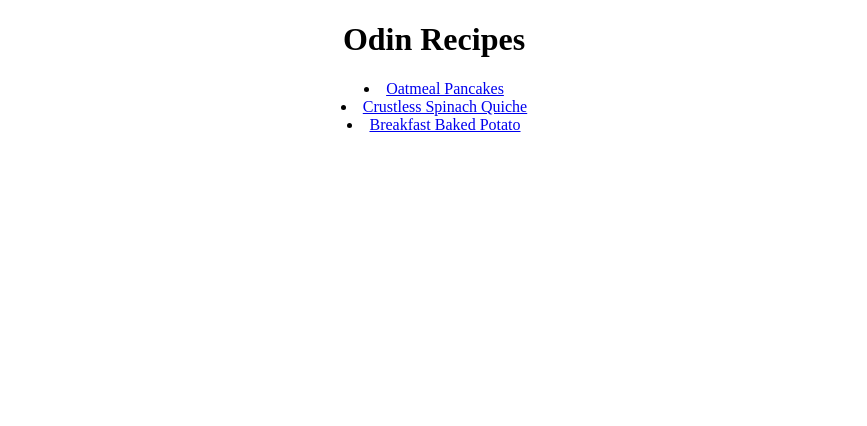
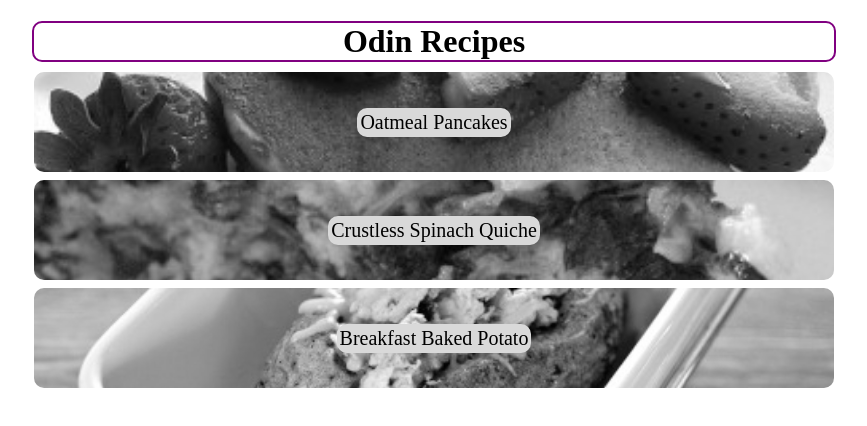
Before and after one commit to seydacanyilmaz/odin-recipes, a plain HTML site: page index.html in a window 1280 px wide. Shown: the whole page, without its empty margins (206-1073 px from the left). Drawn offline with Linux system fonts and the light colour scheme.

Commit message:
Add styling to give website a modern look

```diff
--- a/index.html
+++ b/index.html
@@ -8,10 +8,10 @@
     </head>
     <body>
         <h1>Odin Recipes</h1>
-            <ul>
-                <li><a href="./recipes/oatmeal-pancakes.html">Oatmeal Pancakes</a></li>
-                <li><a href="./recipes/crustless-spinach-quiche.html">Crustless Spinach Quiche</a></li>
-                <li><a href="./recipes/breakfast-baked-potato.html">Breakfast Baked Potato</a></li>
+            <ul class="main-list">
+                <li class="main-list-item" style="background-image: url(./image/oatmeal-pancakes.jpeg);"><a href="./recipes/oatmeal-pancakes.html">Oatmeal Pancakes</a></li>
+                <li class="main-list-item" style="background-image: url(./image/crustless-spinach-quiche.jpeg);"><a href="./recipes/crustless-spinach-quiche.html">Crustless Spinach Quiche</a></li>
+                <li class="main-list-item" style="background-image: url(./image/breakfast-baked-potato.jpeg);"><a href="./recipes/breakfast-baked-potato.html">Breakfast Baked Potato</a></li>
             </ul>
     </body>
 </html>
--- a/style.css
+++ b/style.css
@@ -1,23 +1,80 @@
-/*
-* {
+/* * {
+    border: 2px solid red;
+} */
+
+h1, h2 {
+    max-width: 800px;
+    margin-left: auto;
+    margin-right: auto;
+    margin-bottom: 10px;
     text-align: center;
+    border-radius: 10px;
+    border: 2px solid purple;
 }
-*/
-body {
+
+p {
+    max-width: 800px;
+    margin: auto;
+    background-color: aquamarine;
+    border-radius: 10px;
+    padding: 5px;
+    box-sizing: border-box;
+}
+
+.img-container {
+    max-width: 800px;
+    margin: auto;
+}
+
+img {
+    display: block;
+    width: 300px;
+    height: auto;
+    margin: 0 auto;
+    border-radius: 10px;
+}
+
+ul, ol {
+    max-width: 800px;
+    margin: 0 auto;
+    padding: 0;
+    list-style-position: inside;
+    margin-bottom: 10px;
+}
+
+ul {
     text-align: center;
 }
 
-h1, h2 {
-
+.main-list {
+    list-style: none;
 }
 
-img {
-    width: 300px;
-    height: auto;
+.main-list-item a {
+    text-decoration: none;
+    padding: 3px;
+    font-size: 20px;
+    color: black;
+    display: block;
+    border-radius: 10px;
+    background-color: rgb(219, 217, 213);
 }
 
-ul, ol {
-    margin: 0;
-    padding: 0;
-    list-style-position: inside;
+.main-list-item {
+    display: flex;
+    justify-content: center;
+    align-items: center;
+    box-sizing: border-box;
+    border-radius: 10px;
+    max-width: 800px;
+    height: 100px;
+    margin-bottom: 8px;
+    background-size: cover;
+    background-origin: border-box;
+    background-position: center;
+    filter: grayscale(100%);
 }
+
+.main-list-item:hover {
+    filter: grayscale(0%);
+}
```
Also changed, not shown: recipes/breakfast-baked-potato.html (+4 -2 lines), recipes/crustless-spinach-quiche.html (+4 -2 lines), recipes/oatmeal-pancakes.html (+4 -2 lines).
